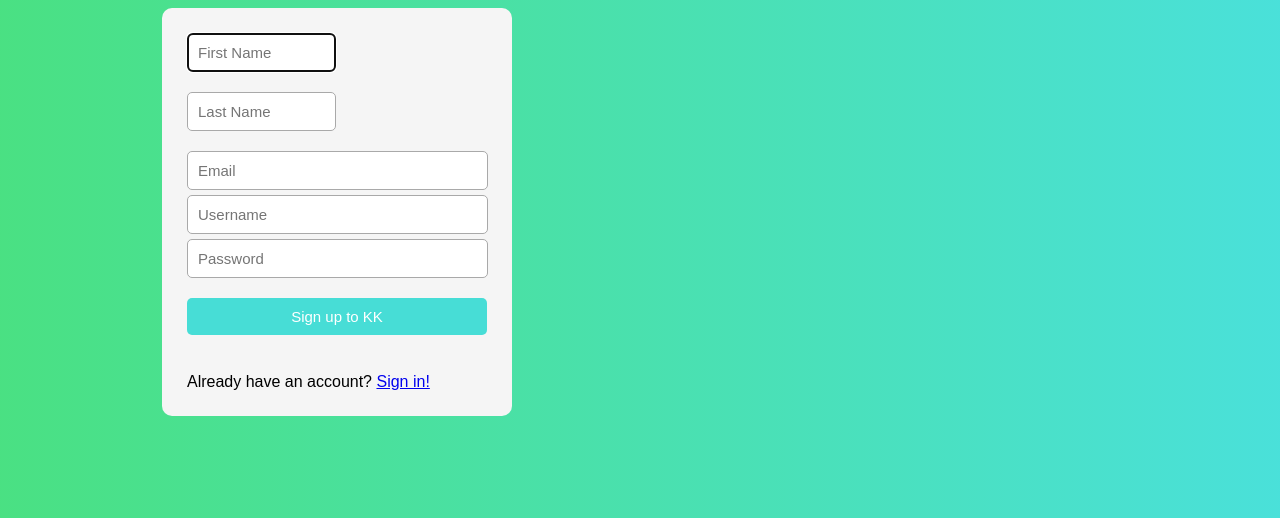
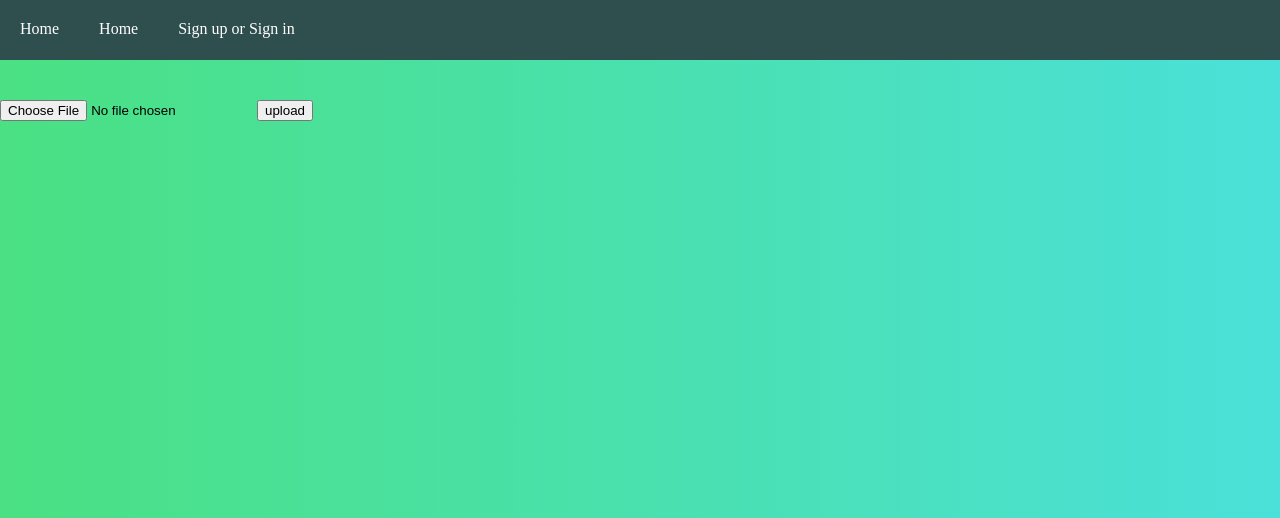
Before and after one commit to adelante4/kk, a Django app: page /upload/ in a window 1280 px wide. Shown: the top 518 px of the page. Run offline with Django 3.2, Linux system fonts and the light colour scheme; data comes from the database, SQL or seed files in the repository; both versions use the stored data as it was after the commit.

Commit message:
minor changes

```diff
--- a/kk/settings.py
+++ b/kk/settings.py
@@ -120,3 +120,7 @@ USE_TZ = True
 # https://docs.djangoproject.com/en/1.10/howto/static-files/
 
 STATIC_URL = '/static/'
+
+
+MEDIA_URL = '/media/'
+MEDIA_ROOT = os.path.join(BASE_DIR, 'media')
--- a/templates/welcome.html
+++ b/templates/welcome.html
@@ -9,7 +9,11 @@
     <div style="display: table-cell; border-style: hidden; height: 60px; text-align: center; padding: 20px; color:white">Home</div>
     <div style="display: table-cell; border-style: hidden; height: 60px; text-align: center; padding: 20px; color:white">Home</div>
     <div style="display: table-cell; border-style: hidden; height: 60px; text-align: center; padding: 20px; color:white">Sign up or Sign in</div>
-    <input type="file">
+    <form method="post" action="/upload/" enctype="multipart/form-data">
+        {% csrf_token %}
+        <input type="file" name="myFile">
+        <button type="submit">upload</button>
+    </form>
 </div>
 </body>
 </html>
--- a/web/admin.py
+++ b/web/admin.py
@@ -1,5 +1,6 @@
 from django.contrib import admin
-from .models import  User
+from .models import *
 # Register your models here.
 
 admin.site.register(User)
+admin.site.register(File)
--- a/web/models.py
+++ b/web/models.py
@@ -1,6 +1,7 @@
 from django.db import models
 
 # Create your models here.
+
 class User(models.Model):
     fname = models.CharField(max_length=255)
     lname = models.CharField(max_length=255, default="")
@@ -10,4 +11,14 @@ class User(models.Model):
 
     def __unicode__(self):
         return "{} {}".format(self.fname,self.lname)
-0
+
+
+class File(models.Model):
+    file = models.FileField(upload_to='res/')
+    user = models.ForeignKey('User')
+
+    def file_link(self):
+        if self.file:
+            return "<a href='%s'>download</a>" % (self.file.url,)
+        else:
+            return "No attachment"
--- a/web/urls.py
+++ b/web/urls.py
@@ -1,4 +1,6 @@
 from django.conf.urls import url
+from django.conf import settings
+from django.conf.urls.static import static
 from . import views
 
 urlpatterns =[
@@ -6,6 +8,11 @@ urlpatterns =[
     url(r'^data/', views.submit),
     url(r'^usercheck/', views.login),
     url(r'^login/', views.showLogin),
+    url(r'^upload/', views.upload),
     url(r'', views.regist),
 
 ]
+
+
+if settings.DEBUG:
+    urlpatterns += static(settings.MEDIA_URL, document_root=settings.MEDIA_ROOT)
--- a/web/views.py
+++ b/web/views.py
@@ -1,6 +1,6 @@
 from django.shortcuts import render
 from django.http import HttpResponse,JsonResponse
-from .models import User
+from .models import User,File
 from django.views.decorators.csrf import csrf_exempt
 
 # Create your views here.
@@ -16,7 +16,7 @@ def submit(request):
         context = {'error': 'true', 'message' : 'username already exists!'}
         return render(request, "register.html", context)
     else:
-        newUser = User.objects.create(fname=request.POST['fname'],lname=request.POST['lname'],email = request.POST['email'],username=request.POST['user'],password=request.POST['passw'])
+        User.objects.create(fname=request.POST['fname'],lname=request.POST['lname'],email = request.POST['email'],username=request.POST['user'],password=request.POST['passw'])
         context = {'error': 'false', 'message': 'user created'}
         return render(request, "register.html", context)
 
@@ -34,3 +34,8 @@ def login(request):
 
 def showLogin(request):
     return render(request, "login.html")
+
+
+def upload(request):
+    File.objects.create(file=request.FILES.get('myFile'), user=User.objects.filter(username='adelante').get())
+    return render(request, "welcome.html")
```
Also changed, not shown: db.sqlite3, res/doublebg5-2.gif (deleted), web/migrations/0004_file.py (added), web/migrations/0005_auto_20170302_1229.py (added), 8 other files.
